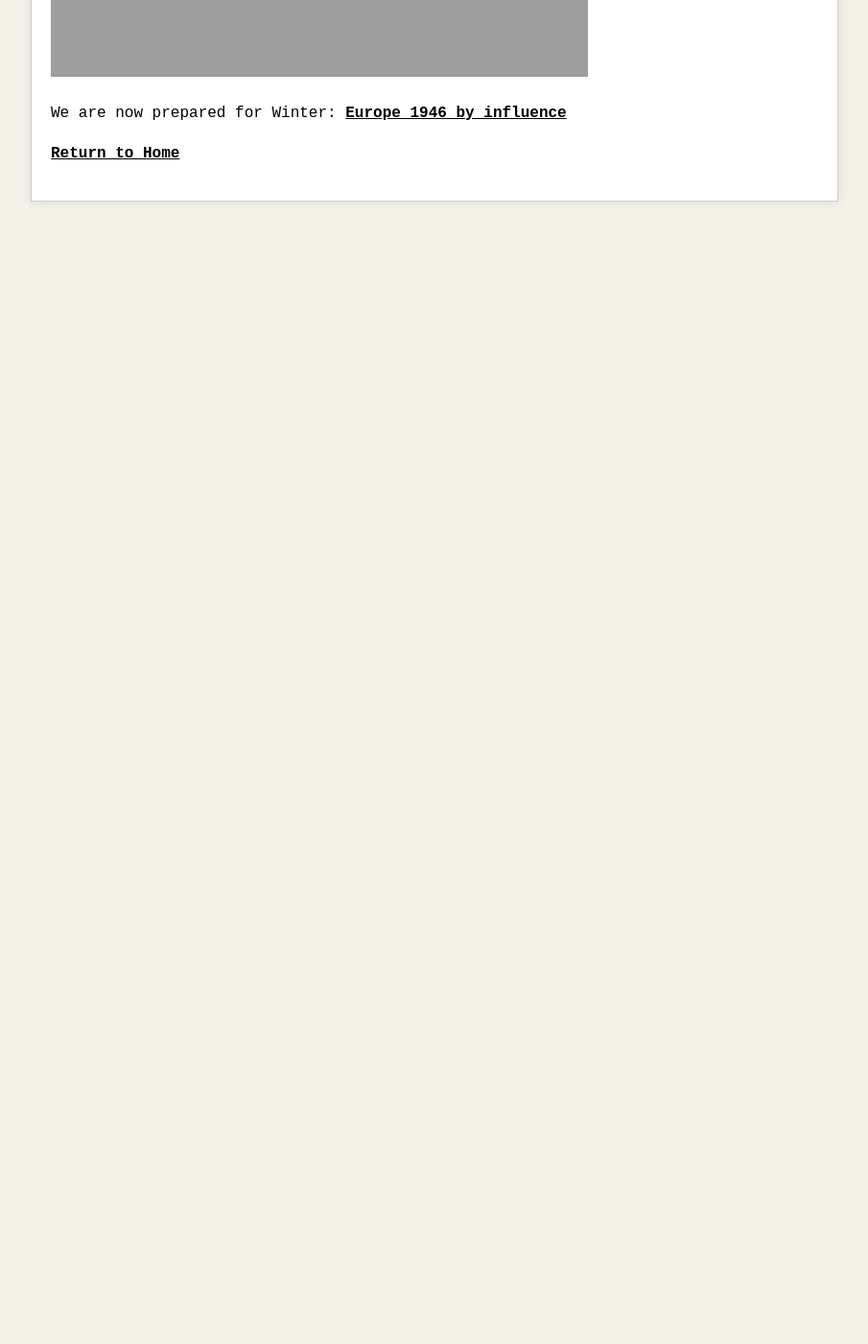
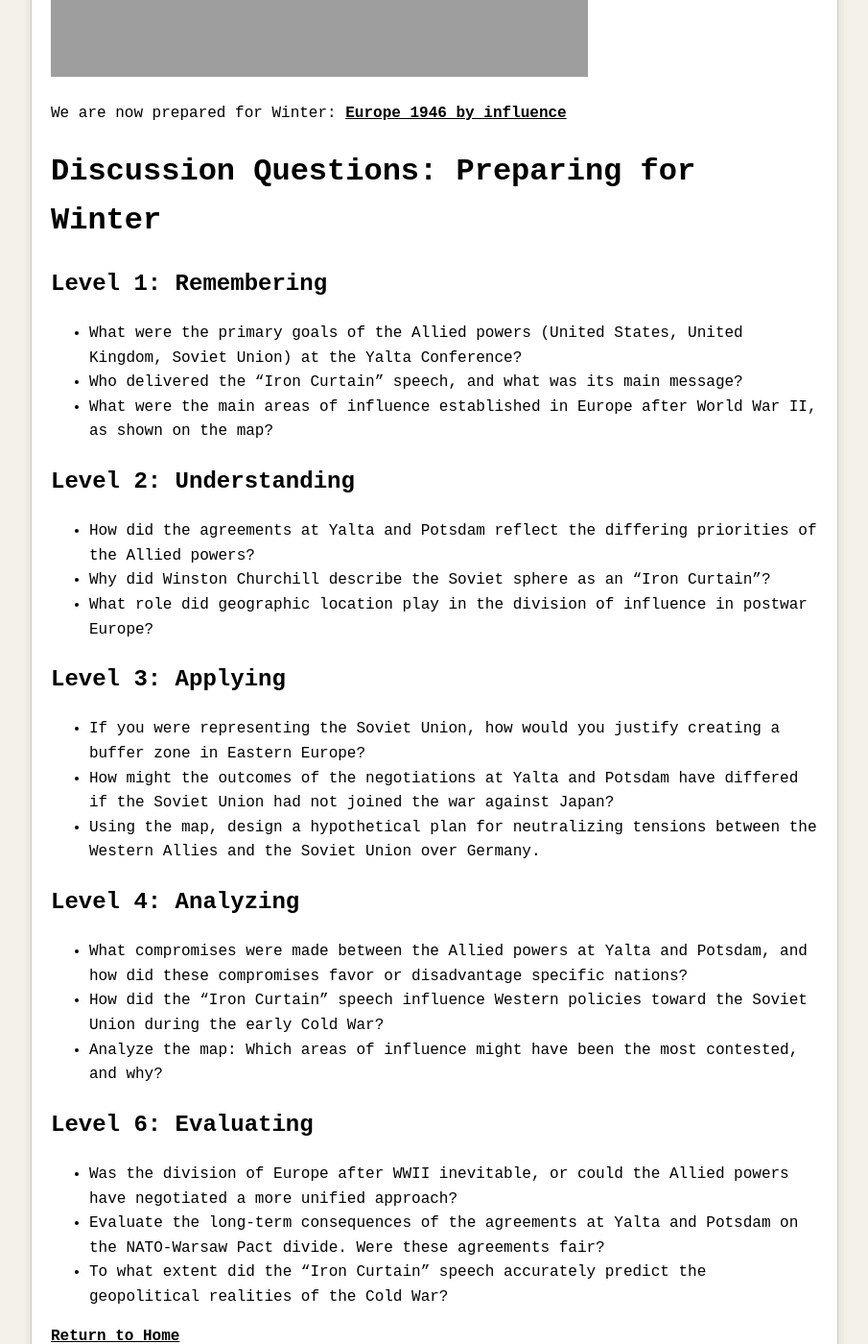
Before and after one commit to jboyce1/CodeWar, a Jekyll site: the page built from classes/PreparingForWinter.md, in a window 1280 px wide and 1400 px high, scrolled down 1486 px. Shown: the whole window at 96% size, without its empty margins (187-1092 px from the left). Built offline with Jekyll 4.4.1, drawn with Linux system fonts in a browser that asks for light colours; before the commit the page ends 1716 px from its top, so only the background shows below that; grey boxes are pictures that could not be loaded.

Commit message:
Update PreparingForWinter.md

```diff
--- a/classes/PreparingForWinter.md
+++ b/classes/PreparingForWinter.md
@@ -35,4 +35,31 @@ title: Preparing for Winter
 
 We are now prepared for Winter: [Europe 1946 by influence]({{ 'classes/PreparingForWinter/Europe 1946 by influence.png' | relative_url }})
 
+# Discussion Questions: Preparing for Winter
+
+## Level 1: Remembering
+- What were the primary goals of the Allied powers (United States, United Kingdom, Soviet Union) at the Yalta Conference?
+- Who delivered the "Iron Curtain" speech, and what was its main message?
+- What were the main areas of influence established in Europe after World War II, as shown on the map?
+
+## Level 2: Understanding
+- How did the agreements at Yalta and Potsdam reflect the differing priorities of the Allied powers?
+- Why did Winston Churchill describe the Soviet sphere as an "Iron Curtain"?
+- What role did geographic location play in the division of influence in postwar Europe?
+
+## Level 3: Applying
+- If you were representing the Soviet Union, how would you justify creating a buffer zone in Eastern Europe?
+- How might the outcomes of the negotiations at Yalta and Potsdam have differed if the Soviet Union had not joined the war against Japan?
+- Using the map, design a hypothetical plan for neutralizing tensions between the Western Allies and the Soviet Union over Germany.
+
+## Level 4: Analyzing
+- What compromises were made between the Allied powers at Yalta and Potsdam, and how did these compromises favor or disadvantage specific nations?
+- How did the "Iron Curtain" speech influence Western policies toward the Soviet Union during the early Cold War?
+- Analyze the map: Which areas of influence might have been the most contested, and why?
+
+## Level 6: Evaluating
+- Was the division of Europe after WWII inevitable, or could the Allied powers have negotiated a more unified approach?
+- Evaluate the long-term consequences of the agreements at Yalta and Potsdam on the NATO-Warsaw Pact divide. Were these agreements fair?
+- To what extent did the "Iron Curtain" speech accurately predict the geopolitical realities of the Cold War?
+
 [Return to Home](../)
```
